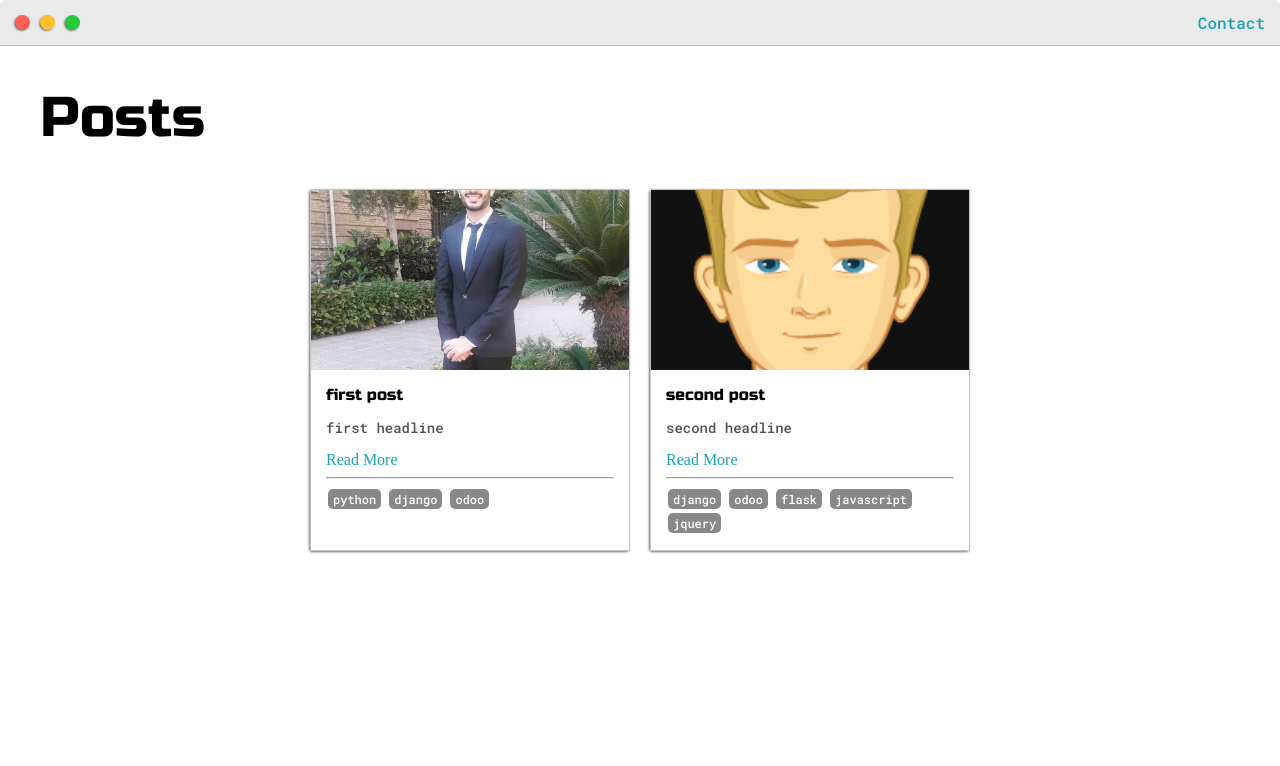
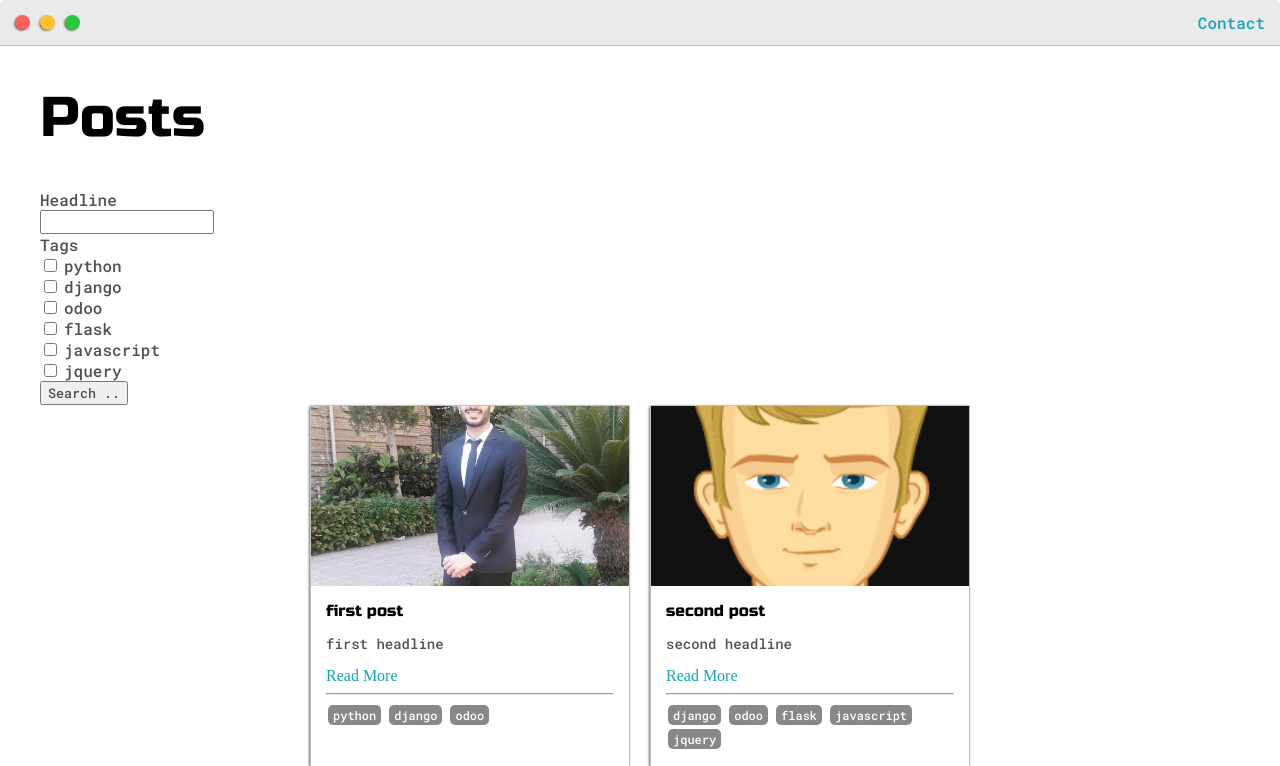
Before and after one commit to ahmed-gaber-elgamal/my-portfolio-using-django, a Django app: page /posts in a window 1280 px wide. Shown: the top 766 px of the page. Before the commit the page ends 554 px from the top, so only its background shows below. Run offline with Django 3.2, Linux system fonts and the light colour scheme; data comes from the database, SQL or seed files in the repository; some libraries are stand-ins or nearby versions.

Commit message:
added django filters

```diff
--- /dev/null
+++ b/base/filters.py
@@ -0,0 +1,13 @@
+import django_filters
+from django_filters import CharFilter
+
+from .models import *
+from django import forms
+
+class PostFilter(django_filters.FilterSet):
+    headline = CharFilter(field_name='headline',lookup_expr='icontains', label='Headline')
+    tags = django_filters.ModelMultipleChoiceFilter(queryset=Tag.objects.all(),
+                                                    widget=forms.CheckboxSelectMultiple)
+    class Meta:
+        model = Post
+        fields = ['headline', 'tags']
--- a/base/templates/base/posts.html
+++ b/base/templates/base/posts.html
@@ -1,8 +1,23 @@
 {% extends 'base/base.html' %}
 {% load static %}
+{% load crispy_forms_tags %}
 {% block content %}
+<style type="text/css">
+    #id_tags{
+        max-height:100px;
+        ooverflow-y:scroll;
+        border:1px solid #888;
+        padding:5px;
+        border-radius:5px;
+    }
+</style>
+
 <div class="main-container">
     <h1>Posts</h1>
+    <form method="GET">
+        {{ myFilter.form|crispy }}
+        <input class="btn btn-primary" type="submit" value="Search ..">
+    </form>
     <div class="post-wrapper">
         {% for post in posts %}
             <div class="post">
--- a/base/views.py
+++ b/base/views.py
@@ -3,7 +3,7 @@
 from django.contrib.auth.decorators import login_required
 from .models import Post
 from .forms import PostForm
-
+from .filters import PostFilter
 
 
 def home(request):
@@ -14,7 +14,9 @@
 
 def posts(request):
     posts = Post.objects.filter(active=True)
-    context = {'posts':posts}
+    myFilter = PostFilter(request.GET, queryset=posts)
+    posts = myFilter.qs
+    context = {'posts': posts, 'myFilter': myFilter}
     return render(request, 'base/posts.html', context)
 
 
--- a/my_portfolio/settings.py
+++ b/my_portfolio/settings.py
@@ -39,6 +39,7 @@
     'django.contrib.staticfiles',
     'base.apps.BaseConfig',
     'crispy_forms',
+    'django_filters'
 ]
 
 CRISPY_TEMPLATE_PACK = 'bootstrap4'
```
